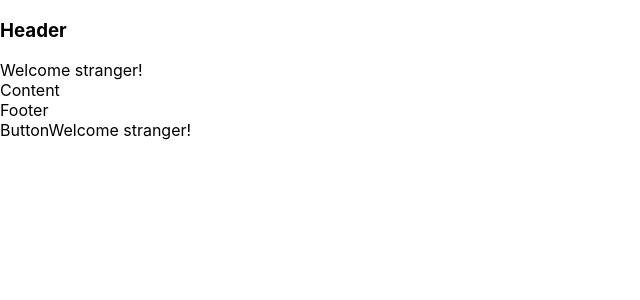
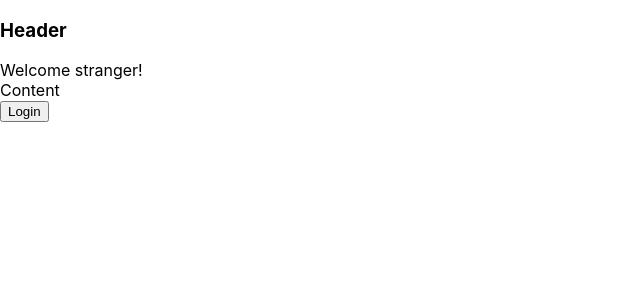
Before and after one commit to JamesMcGraaw/24-april-activities, a React (Create React App) app in the folder lifting-state-up/: page / in a window 1280 px wide. Shown: the top 300 px of the page, without its empty margins (0-640 px from the left). Built offline with nearby package versions, Linux system fonts and the light colour scheme.

Commit message:
Finished lifting up state demo

```diff
--- a/lifting-state-up/src/App.js
+++ b/lifting-state-up/src/App.js
@@ -7,11 +7,15 @@ import {useState} from "react";
 const App = () => {
     const [loggedIn, setLoggedIn] = useState(false)
 
+    const toggleLoggedIn = () => {
+        setLoggedIn(!loggedIn)
+    }
+
     return (
         <>
             <Header loggedIn={loggedIn} />
             <Content/>
-            <Footer loggedIn={loggedIn} />
+            <Footer loggedIn={loggedIn} toggleLoggedIn={toggleLoggedIn}/>
         </>
     );
 }
--- a/lifting-state-up/src/components/Footer/Button/index.js
+++ b/lifting-state-up/src/components/Footer/Button/index.js
@@ -1,9 +1,8 @@
-const Button = ({loggedIn}) => {
+const Button = ({loggedIn, toggleLoggedIn}) => {
     return (
-        <div>
-            Button
-            {loggedIn ? 'Welcome back!' : 'Welcome stranger!'}
-        </div>
+        <button onClick={toggleLoggedIn}>
+            {loggedIn ? 'LogOut' : 'Login'}
+        </button>
     )
 }
 
--- a/lifting-state-up/src/components/Footer/index.js
+++ b/lifting-state-up/src/components/Footer/index.js
@@ -1,10 +1,9 @@
 import Button from "./Button";
 
-const Footer = ({loggedIn}) => {
+const Footer = ({loggedIn, toggleLoggedIn}) => {
     return (
         <div>
-            Footer
-            <Button loggedIn={loggedIn}/>
+            <Button loggedIn={loggedIn} toggleLoggedIn={toggleLoggedIn}/>
         </div>
     )
 }
```
